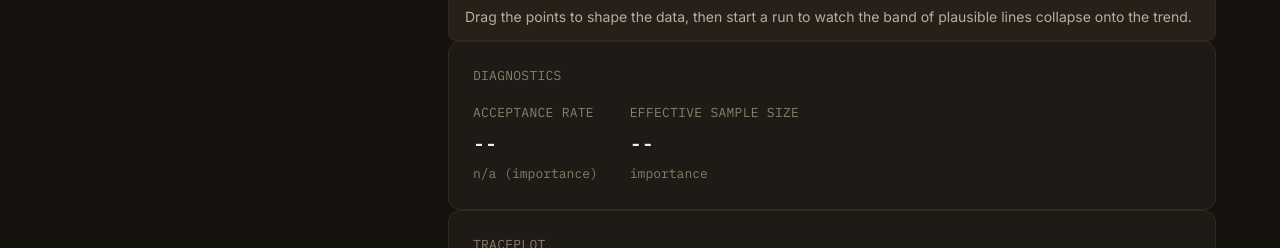
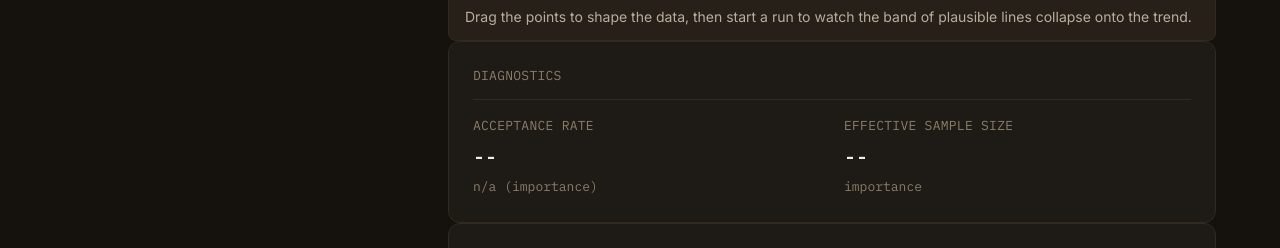
Before and after one commit to Abdalla-Eldoumani/credence, a Next.js app in the folder web/: page /regression in a window 1280 px wide. Shown: the part 800-1048 px from the top of the page. Built offline with nearby package versions, Linux system fonts and the light colour scheme; no server answers.

Commit message:
settle the diagnostics readouts to the design rhythm

```diff
--- a/web/components/Diagnostics.module.css
+++ b/web/components/Diagnostics.module.css
@@ -18,19 +18,28 @@
   letter-spacing: 0.02em;
   text-transform: uppercase;
   color: var(--text-muted);
+  padding-bottom: var(--space-3);
   margin-bottom: var(--space-4);
+  /* A hairline separator sets the heading off from the readouts, the only rule in
+     the panel (design system: 1px --border-subtle plus spacing, no shadows). */
+  border-bottom: 1px solid var(--border-subtle);
 }
 
+/* The two readouts size to the panel rather than a fixed track, so the grid sits in
+   a narrow race column as comfortably as the full live panel. minmax(0, 1fr) lets a
+   column shrink below its content's intrinsic width instead of forcing overflow, and
+   the grid drops to one column when a track would fall under a legible width. */
 .grid {
-  display: flex;
-  flex-wrap: wrap;
-  gap: var(--space-8);
+  display: grid;
+  grid-template-columns: repeat(auto-fit, minmax(min(100%, 9rem), 1fr));
+  gap: var(--space-6);
 }
 
 .stat {
   display: flex;
   flex-direction: column;
   gap: var(--space-1);
+  min-width: 0;
 }
 
 .statLabel {
@@ -48,6 +57,9 @@
   color: var(--text);
   /* Tabular figures so the readout does not jitter as it updates live. */
   font-variant-numeric: tabular-nums;
+  /* A live ESS can run to several digits; keep it on one line and let the column,
+     not the figure, set the width so it never pushes the grid wider than the panel. */
+  white-space: nowrap;
 }
 
 .statNote {
@@ -57,10 +69,13 @@
 }
 
 /* The not-converged note uses the single accent hue and weight, no second status
-   color (design system). */
+   color (design system). A hairline above ties it into the panel rhythm. */
 .warning {
+  padding-top: var(--space-4);
   margin-top: var(--space-4);
+  border-top: 1px solid var(--border-subtle);
   font-size: var(--text-small);
   font-weight: 500;
+  line-height: 1.4;
   color: var(--accent);
 }
```
